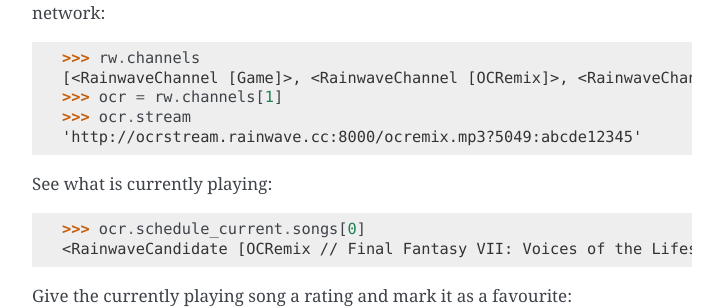
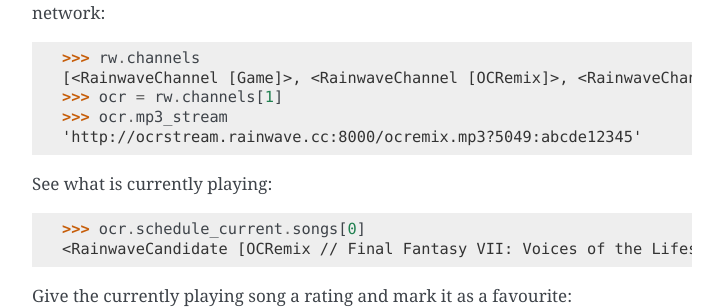
Before and after one commit to williamjacksn/python-rainwave-client, a Sphinx documentation site: the page built from docs/index.rst, in a window 1280 px wide. Shown: the part 721-1029 px from the top of the page, without its empty margins (388-1111 px from the left). Built offline with Sphinx 7.4.7, drawn with Linux system fonts in a browser that asks for light colours.

Commit message:
Fix documentation

```diff
--- a/docs/index.rst
+++ b/docs/index.rst
@@ -42,7 +42,7 @@
     >>> rw.channels
     [<RainwaveChannel [Game]>, <RainwaveChannel [OCRemix]>, <RainwaveChannel [Covers]>, <RainwaveChannel [Chiptunes]>, <RainwaveChannel [All]>]
     >>> ocr = rw.channels[1]
-    >>> ocr.stream
+    >>> ocr.mp3_stream
     'http://ocrstream.rainwave.cc:8000/ocremix.mp3?5049:abcde12345'
 
 See what is currently playing::
```
